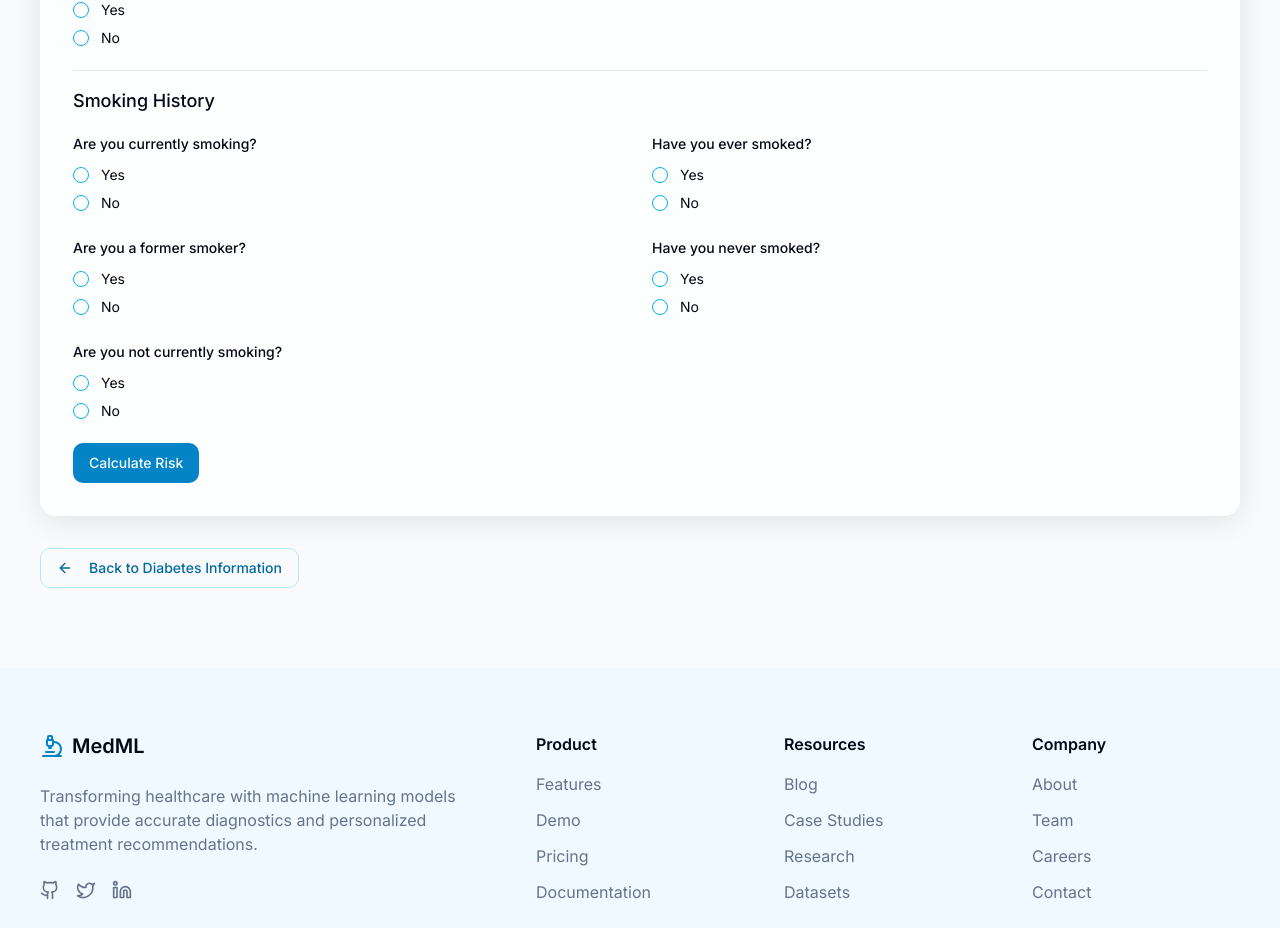
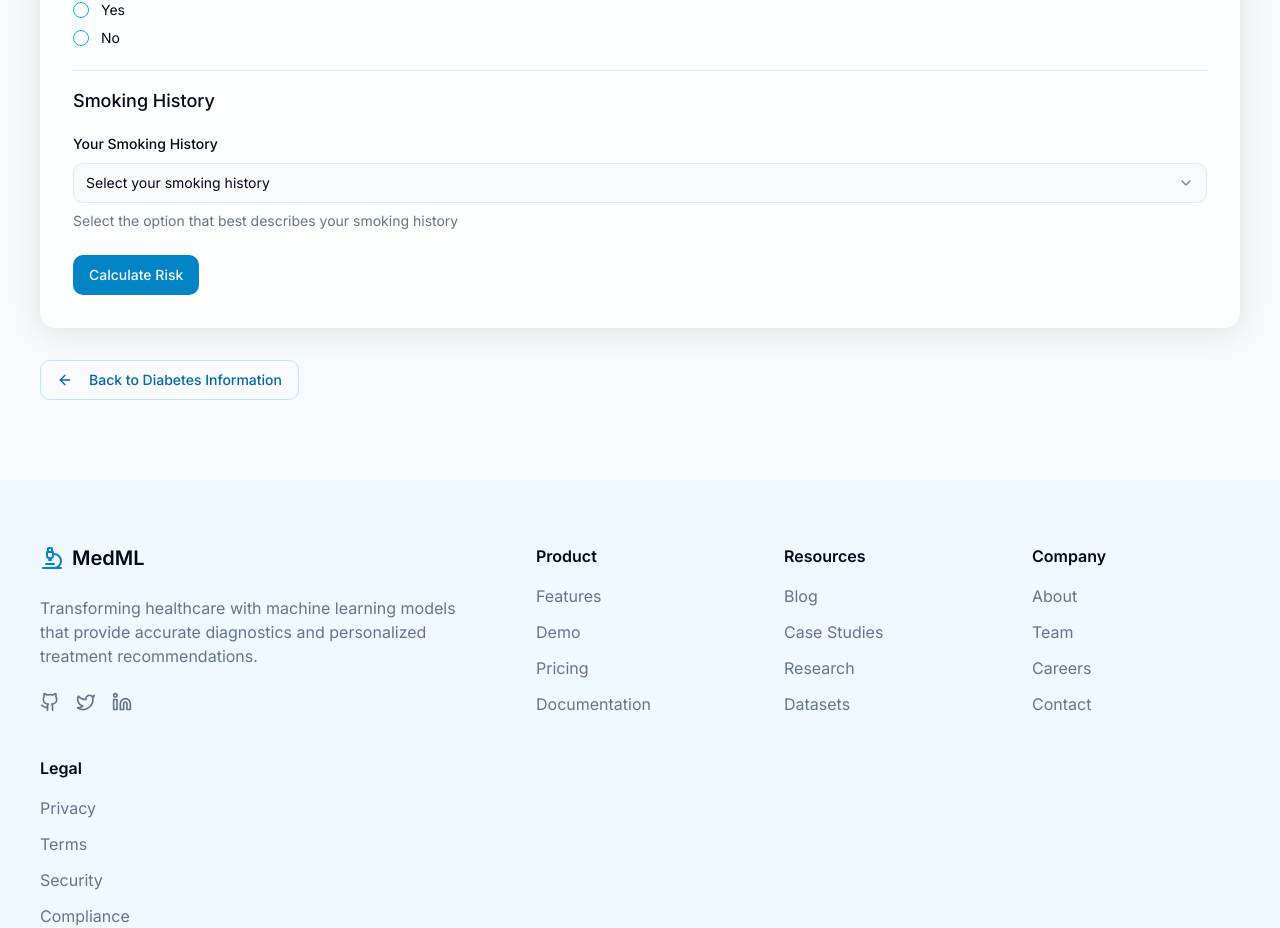
Before and after one commit to GokulStark3000/caremodel-portal, a React (Vite) app: page /disease/diabetes/predict in a window 1280 px wide. Shown: the part 913-1841 px from the top of the page. Built offline with nearby package versions, Linux system fonts and the light colour scheme.

Commit message:
Refactor smoking history inputs
Refactor smoking history inputs to use a single select input.

```diff
--- a/src/pages/diseases/DiabetesPredict.tsx
+++ b/src/pages/diseases/DiabetesPredict.tsx
@@ -7,7 +7,7 @@ import { Button } from '@/components/ui/button';
 import { Dialog, DialogContent, DialogDescription, DialogHeader, DialogTitle } from '@/components/ui/dialog';
 import { Form, FormControl, FormDescription, FormField, FormItem, FormLabel, FormMessage } from '@/components/ui/form';
 import { RadioGroup, RadioGroupItem } from '@/components/ui/radio-group';
-import { Checkbox } from '@/components/ui/checkbox';
+import { Select, SelectContent, SelectItem, SelectTrigger, SelectValue } from '@/components/ui/select';
 import { zodResolver } from '@hookform/resolvers/zod';
 import { z } from 'zod';
 import { useForm } from 'react-hook-form';
@@ -27,20 +27,8 @@ const formSchema = z.object({
   gender: z.enum(["Female", "Male", "Other"], {
     required_error: "Please select your gender",
   }),
-  smoking_history_current: z.enum(["0", "1"], {
-    required_error: "Please answer if you currently smoke",
-  }),
-  smoking_history_ever: z.enum(["0", "1"], {
-    required_error: "Please answer if you have ever smoked",
-  }),
-  smoking_history_former: z.enum(["0", "1"], {
-    required_error: "Please answer if you are a former smoker",
-  }),
-  smoking_history_never: z.enum(["0", "1"], {
-    required_error: "Please answer if you have never smoked",
-  }),
-  smoking_history_not_current: z.enum(["0", "1"], {
-    required_error: "Please answer if you're not currently smoking",
+  smoking_history: z.enum(["0", "1", "2", "3", "4"], {
+    required_error: "Please select your smoking history",
   }),
 });
 
@@ -49,6 +37,24 @@ type FormValues = z.infer<typeof formSchema>;
 const DiabetesPredict = () => {
   const [showResult, setShowResult] = useState(false);
   const [riskScore, setRiskScore] = useState(0);
+
+  // Define the smoking history mapping
+  const smokingMapping = {
+    0: { smoking_history_current: 0, smoking_history_ever: 0, smoking_history_former: 0, smoking_history_never: 1, smoking_history_not_current: 0 }, // Never
+    1: { smoking_history_current: 1, smoking_history_ever: 0, smoking_history_former: 0, smoking_history_never: 0, smoking_history_not_current: 0 }, // Current
+    2: { smoking_history_current: 0, smoking_history_ever: 1, smoking_history_former: 0, smoking_history_never: 0, smoking_history_not_current: 0 }, // Ever
+    3: { smoking_history_current: 0, smoking_history_ever: 0, smoking_history_former: 1, smoking_history_never: 0, smoking_history_not_current: 0 }, // Former
+    4: { smoking_history_current: 0, smoking_history_ever: 0, smoking_history_former: 0, smoking_history_never: 0, smoking_history_not_current: 1 }, // Not Current
+  };
+
+  // Map smoking history labels
+  const smokingHistoryLabels = {
+    "0": "Never smoked",
+    "1": "Currently smoking",
+    "2": "Ever smoked",
+    "3": "Former smoker",
+    "4": "Not currently smoking"
+  };
 
   const form = useForm<FormValues>({
     resolver: zodResolver(formSchema),
@@ -60,16 +66,15 @@ const DiabetesPredict = () => {
       HbA1c_level: undefined,
       blood_glucose_level: undefined,
       gender: undefined,
-      smoking_history_current: undefined,
-      smoking_history_ever: undefined,
-      smoking_history_former: undefined,
-      smoking_history_never: undefined,
-      smoking_history_not_current: undefined,
+      smoking_history: undefined,
     },
   });
 
   const onSubmit = (data: FormValues) => {
     console.log("Form data:", data);
+
+    // Get smoking mapping based on selection
+    const selectedSmokingHistory = smokingMapping[data.smoking_history as keyof typeof smokingMapping];
 
     // Convert data for ML model format
     const modelInput = {
@@ -81,11 +86,7 @@ const DiabetesPredict = () => {
       blood_glucose_level: data.blood_glucose_level,
       gender_Male: data.gender === "Male" ? 1 : 0,
       gender_Other: data.gender === "Other" ? 1 : 0,
-      smoking_history_current: data.smoking_history_current === "1" ? 1 : 0,
-      smoking_history_ever: data.smoking_history_ever === "1" ? 1 : 0,
-      smoking_history_former: data.smoking_history_former === "1" ? 1 : 0,
-      smoking_history_never: data.smoking_history_never === "1" ? 1 : 0,
-      smoking_history_not_current: data.smoking_history_not_current === "1" ? 1 : 0,
+      ...selectedSmokingHistory
     };
 
     console.log("Model input:", modelInput);
@@ -116,9 +117,9 @@ const DiabetesPredict = () => {
     if (data.gender === "Male") score += 5;
 
     // Smoking history factors
-    if (data.smoking_history_current === "1") score += 10;
-    if (data.smoking_history_ever === "1") score += 5;
-    if (data.smoking_history_former === "1") score += 3;
+    if (selectedSmokingHistory.smoking_history_current === 1) score += 10;
+    if (selectedSmokingHistory.smoking_history_ever === 1) score += 5;
+    if (selectedSmokingHistory.smoking_history_former === 1) score += 3;
 
     // Scale to percentage (0-100)
     const finalScore = Math.min(Math.round(score), 100);
@@ -311,162 +312,33 @@ const DiabetesPredict = () => {
 
           <div className="border-t pt-4 mt-6">
             <h3 className="text-lg font-medium mb-4">Smoking History</h3>
-            <div className="grid grid-cols-1 md:grid-cols-2 gap-6">
             <FormField
               control={form.control}
-                name="smoking_history_current"
+              name="smoking_history"
               render={({ field }) => (
-                  <FormItem className="space-y-3">
-                    <FormLabel>Are you currently smoking?</FormLabel>
+                <FormItem>
+                  <FormLabel>Your Smoking History</FormLabel>
+                  <Select onValueChange={field.onChange} defaultValue={field.value}>
                     <FormControl>
-                      <RadioGroup
-                        onValueChange={field.onChange}
-                        defaultValue={field.value}
-                        className="flex flex-col space-y-1"
-                      >
-                        <FormItem className="flex items-center space-x-3 space-y-0">
-                          <FormControl>
-                            <RadioGroupItem value="1" />
+                      <SelectTrigger>
+                        <SelectValue placeholder="Select your smoking history" />
+                      </SelectTrigger>
                     </FormControl>
-                          <FormLabel className="font-normal">Yes</FormLabel>
-                        </FormItem>
-                        <FormItem className="flex items-center space-x-3 space-y-0">
-                          <FormControl>
-                            <RadioGroupItem value="0" />
-                          </FormControl>
-                          <FormLabel className="font-normal">No</FormLabel>
-                        </FormItem>
-                      </RadioGroup>
-                    </FormControl>
+                    <SelectContent>
+                      <SelectItem value="0">Never smoked</SelectItem>
+                      <SelectItem value="1">Currently smoking</SelectItem>
+                      <SelectItem value="2">Ever smoked</SelectItem>
+                      <SelectItem value="3">Former smoker</SelectItem>
+                      <SelectItem value="4">Not currently smoking</SelectItem>
+                    </SelectContent>
+                  </Select>
+                  <FormDescription>
+                    Select the option that best describes your smoking history
+                  </FormDescription>
                   <FormMessage />
                 </FormItem>
               )}
             />
-
-              <FormField
-                control={form.control}
-                name="smoking_history_ever"
-                render={({ field }) => (
-                  <FormItem className="space-y-3">
-                    <FormLabel>Have you ever smoked?</FormLabel>
-                    <FormControl>
-                      <RadioGroup
-                        onValueChange={field.onChange}
-                        defaultValue={field.value}
-                        className="flex flex-col space-y-1"
-                      >
-                        <FormItem className="flex items-center space-x-3 space-y-0">
-                          <FormControl>
-                            <RadioGroupItem value="1" />
-                          </FormControl>
-                          <FormLabel className="font-normal">Yes</FormLabel>
-                        </FormItem>
-                        <FormItem className="flex items-center space-x-3 space-y-0">
-                          <FormControl>
-                            <RadioGroupItem value="0" />
-                          </FormControl>
-                          <FormLabel className="font-normal">No</FormLabel>
-                        </FormItem>
-                      </RadioGroup>
-                    </FormControl>
-                    <FormMessage />
-                  </FormItem>
-                )}
-              />
-
-              <FormField
-                control={form.control}
-                name="smoking_history_former"
-                render={({ field }) => (
-                  <FormItem className="space-y-3">
-                    <FormLabel>Are you a former smoker?</FormLabel>
-                    <FormControl>
-                      <RadioGroup
-                        onValueChange={field.onChange}
-                        defaultValue={field.value}
-                        className="flex flex-col space-y-1"
-                      >
-                        <FormItem className="flex items-center space-x-3 space-y-0">
-                          <FormControl>
-                            <RadioGroupItem value="1" />
-                          </FormControl>
-                          <FormLabel className="font-normal">Yes</FormLabel>
-                        </FormItem>
-                        <FormItem className="flex items-center space-x-3 space-y-0">
-                          <FormControl>
-                            <RadioGroupItem value="0" />
-                          </FormControl>
-                          <FormLabel className="font-normal">No</FormLabel>
-                        </FormItem>
-                      </RadioGroup>
-                    </FormControl>
-                    <FormMessage />
-                  </FormItem>
-                )}
-              />
-
-              <FormField
-                control={form.control}
-                name="smoking_history_never"
-                render={({ field }) => (
-                  <FormItem className="space-y-3">
-                    <FormLabel>Have you never smoked?</FormLabel>
-                    <FormControl>
-                      <RadioGroup
-                        onValueChange={field.onChange}
-                        defaultValue={field.value}
-                        className="flex flex-col space-y-1"
-                      >
-                        <FormItem className="flex items-center space-x-3 space-y-0">
-                          <FormControl>
-                            <RadioGroupItem value="1" />
-                          </FormControl>
-                          <FormLabel className="font-normal">Yes</FormLabel>
-                        </FormItem>
-                        <FormItem className="flex items-center space-x-3 space-y-0">
-                          <FormControl>
-                            <RadioGroupItem value="0" />
-                          </FormControl>
-                          <FormLabel className="font-normal">No</FormLabel>
-                        </FormItem>
-                      </RadioGroup>
-                    </FormControl>
-                    <FormMessage />
-                  </FormItem>
-                )}
-              />
-
-              <FormField
-                control={form.control}
-                name="smoking_history_not_current"
-                render={({ field }) => (
-                  <FormItem className="space-y-3">
-                    <FormLabel>Are you not currently smoking?</FormLabel>
-                    <FormControl>
-                      <RadioGroup
-                        onValueChange={field.onChange}
-                        defaultValue={field.value}
-                        className="flex flex-col space-y-1"
-                      >
-                        <FormItem className="flex items-center space-x-3 space-y-0">
-                          <FormControl>
-                            <RadioGroupItem value="1" />
-                          </FormControl>
-                          <FormLabel className="font-normal">Yes</FormLabel>
-                        </FormItem>
-                        <FormItem className="flex items-center space-x-3 space-y-0">
-                          <FormControl>
-                            <RadioGroupItem value="0" />
-                          </FormControl>
-                          <FormLabel className="font-normal">No</FormLabel>
-                        </FormItem>
-                      </RadioGroup>
-                    </FormControl>
-                    <FormMessage />
-                  </FormItem>
-                )}
-              />
-            </div>
           </div>
 
           <Button type="submit" className="w-full sm:w-auto bg-healthcare-600 hover:bg-healthcare-700">
```
Lines whose indentation alone changed are shown as unchanged.
